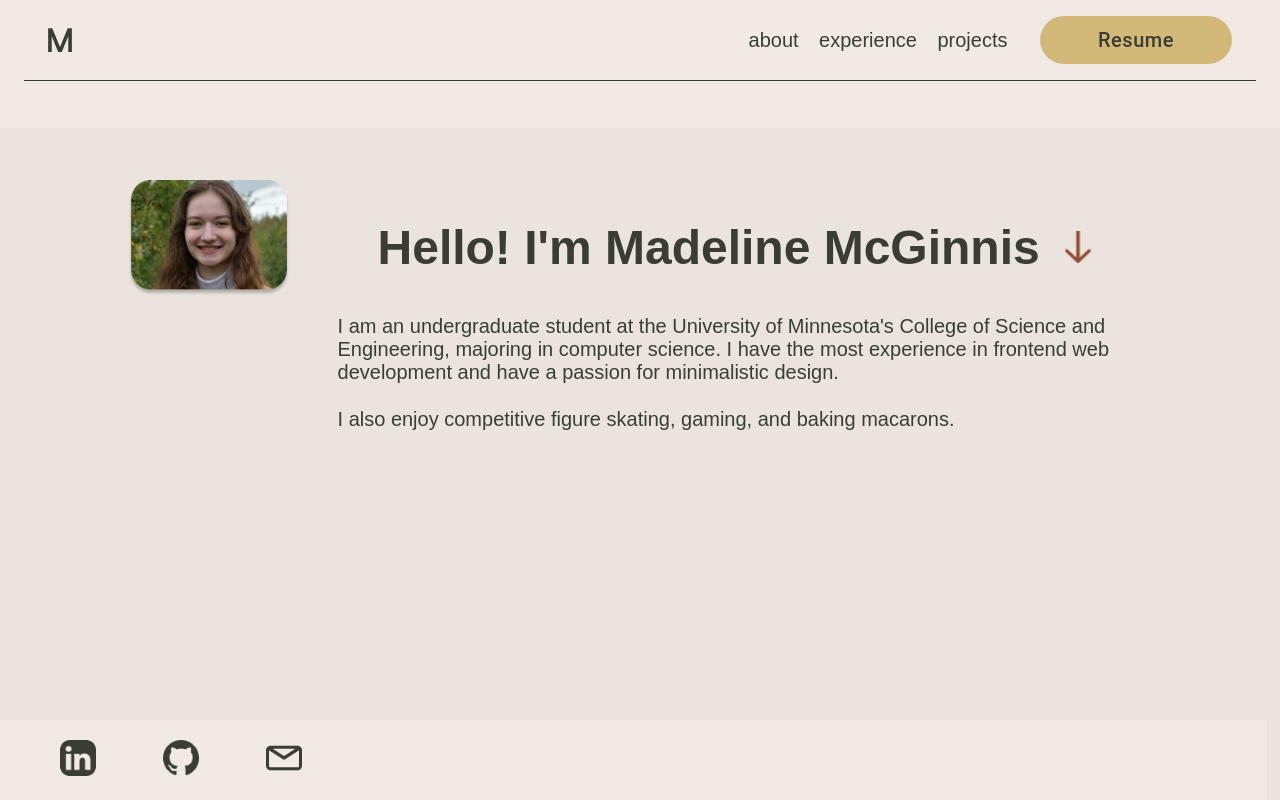
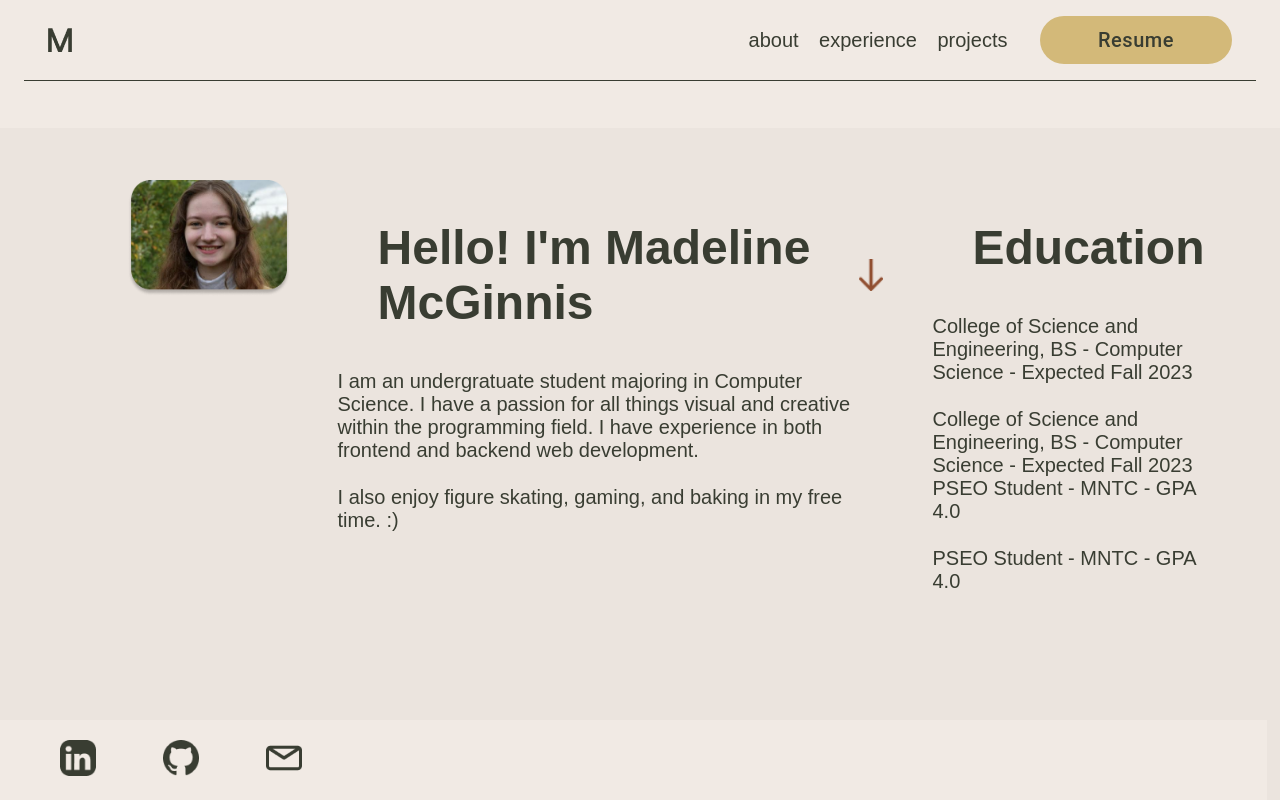
Before and after one commit to madelinemcg/portfolio, a React (Create React App) app: page / in a window 1280 px wide. Built offline with nearby package versions, Linux system fonts and the light colour scheme.

Commit message:
Updated home page

```diff
--- a/src/assets/copy/copy.tsx
+++ b/src/assets/copy/copy.tsx
@@ -13,9 +13,20 @@ export const COPY = {
   PROFILE: {
     HEADING: "Hello! I'm Madeline McGinnis",
     DESCRIPTION:
-      "I am an undergraduate student at the University of Minnesota's College of Science and Engineering, majoring in computer science. I have the most experience in frontend web development and have a passion for minimalistic design.",
+      "I am an undergratuate student majoring in Computer Science. I have a passion for all things visual and creative within the programming field. I have experience in both frontend and backend web development.",
     SUB_DESCRIPTION:
-      "I also enjoy competitive figure skating, gaming, and baking macarons.",
+      "I also enjoy figure skating, gaming, and baking in my free time. :)",
+  },
+  EDUCATION: {
+    HEADING: "Education",
+    UMN: {
+      HEADING: "University of Minnesota - Twin Cities",
+      DESCRIPTION: "College of Science and Engineering, BS - Computer Science - Expected Fall 2023"
+    },
+    NORM: {
+      HEADING: "Normandale Community College",
+      DESCRIPTION: "PSEO Student - MNTC - GPA 4.0"
+    },
   },
   EXPERIENCE: {
     BESTBUY: {
--- a/src/pages/HomePage/HomePage.tsx
+++ b/src/pages/HomePage/HomePage.tsx
@@ -31,6 +31,16 @@ export const HomePage: React.FC = () => {
             <div>{COPY.PROFILE.DESCRIPTION}</div>
             <div className="sub-text">{COPY.PROFILE.SUB_DESCRIPTION}</div>
           </div>
+          <div className="left-text">
+            <div className="heading">
+              <h2 className="title">{COPY.EDUCATION.HEADING}</h2>
+            </div>
+            <div>{COPY.EDUCATION.UMN.DESCRIPTION}</div>
+            <div className="sub-text">{COPY.EDUCATION.UMN.DESCRIPTION}</div>
+            <div></div>
+            <div>{COPY.EDUCATION.NORM.DESCRIPTION}</div>
+            <div className="sub-text">{COPY.EDUCATION.NORM.DESCRIPTION}</div>
+          </div>
         </div>
         <div className="button-wrapper">
           <Button href={""} className="button">
```
